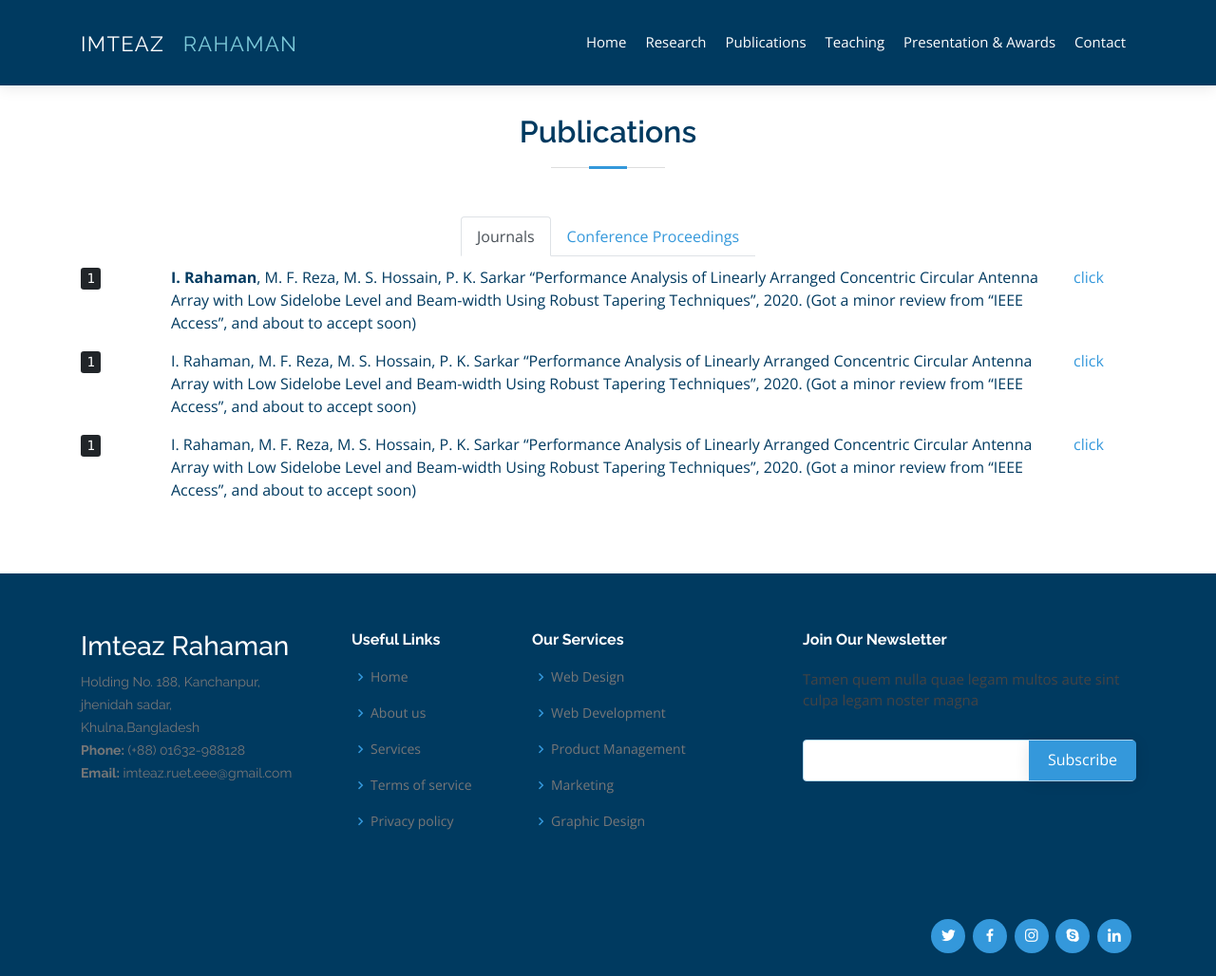
After one commit to ahosanul/personalWebsite, a Django app: page /publications in a window 1280 px wide. The commit adds this page. Shown: the whole page at 95% size. Run offline with Django 3.2, Linux system fonts and the light colour scheme; some libraries are stand-ins or nearby versions.

Commit message:
publication_page

```diff
--- /dev/null
+++ b/assets/css/my.css
@@ -0,0 +1,3 @@
+.font1{
+    font-size: 10px;
+}
--- a/assets/css/style.css
+++ b/assets/css/style.css
@@ -234,7 +234,7 @@ h1, h2, h3, h4, h5, h6 {
 }
 
 .mobile-nav-toggle i {
-  color: #384046;
+  color: #ffffff;
 }
 
 .mobile-nav {
--- /dev/null
+++ b/static/css/my.css
@@ -0,0 +1,3 @@
+.font1{
+    font-size: 10px;
+}
--- a/static/css/style.css
+++ b/static/css/style.css
@@ -234,7 +234,7 @@ h1, h2, h3, h4, h5, h6 {
 }
 
 .mobile-nav-toggle i {
-  color: #384046;
+  color: #ffffff;
 }
 
 .mobile-nav {
--- a/templates/base.html
+++ b/templates/base.html
@@ -1,12 +1,11 @@
 {% load static %}
 <!DOCTYPE html>
 <html lang="en">
-
 <head>
   <meta charset="utf-8">
   <meta content="width=device-width, initial-scale=1.0" name="viewport">
 
-  <title>Arup</title>
+  <title>Arup |{{title}} </title>
   <meta content="" name="descriptison">
   <meta content="" name="keywords">
 
@@ -24,8 +23,12 @@
   <link href="{% static 'vendor/venobox/venobox.css'%}" rel="stylesheet">
   <link href="{% static 'vendor/owl.carousel/assets/owl.carousel.min.css'%}" rel="stylesheet">
 
+    <!-- my css  -->
+    <link href="{% static 'css/my.css'%}" rel="stylesheet">
+
   <!-- Template Main CSS File -->
   <link href="{% static 'css/style.css'%}" rel="stylesheet">
+
 
 
   <!-- moving photo-->
@@ -38,6 +41,10 @@
   * Author: BootstrapMade.com
   * License: https://bootstrapmade.com/license/
   ======================================================== -->
+  {%block style%}
+
+  {%endblock%}
+
 </head>
 
 <body>
@@ -47,20 +54,20 @@
     <div class="container d-flex align-items-center" >
 
       <div class="logo mr-auto">
-        <h1><a href="index.html" style="color: white; font-size: 30px ;font:normal normal normal 22px/1.4em raleway,sans-serif; ">
+        <h1><a href="index" style="color: white; font-size: 30px ;font:normal normal normal 22px/1.4em raleway,sans-serif; ">
            <span style="letter-spacing:0.06em;">Imteaz</span>
           <span style="letter-spacing:0.03em;">&nbsp;</span>
 
-          <span style="color:#7DCADA;letter-spacing:0.06em;font-size:22px;">Rahman</span></a></h1>
+          <span style="color:#7DCADA;letter-spacing:0.06em;font-size:22px;">Rahaman</span></a></h1>
         <!-- Uncomment below if you prefer to use an image logo -->
         <!-- <a href="index.html"><img src="assets/img/logo.png" alt="" class="img-fluid"></a>-->
       </div>
 
       <nav class="nav-menu d-none d-lg-block">
         <ul>
-          <li class="active"><a href="index.html">Home</a></li>
+          <li><a href="index">Home</a></li>
           <li><a href="research.html">Research</a></li>
-          <li><a href="publications.html">Publications</a></li>
+          <li><a href="publications">Publications</a></li>
           <li><a href="Teaching.html">Teaching</a></li>
           <li><a href="Presentation.html">Presentation & Awards</a></li>
           <li><a href="Contact.html">Contact</a></li>
@@ -71,6 +78,27 @@
   </header><!-- End Header -->
 
 
+
+
+
+
+  <main id="main">
+
+    <!-- ======= What We Do Section ======= -->
+    <section id="what-we-do" class="what-we-do">
+      <div class="container" style="margin-top: 60px;">
+
+        <div class="section-title">
+          <h2> {% block pagetitle %}  {% endblock %}</h2>
+        </div>
+        {% block pagedata %}
+
+
+        {%endblock%}
+        </div>
+
+  </main><!-- End #main -->
+
   <!-- ======= Footer ======= -->
   <footer id="footer">
 
@@ -79,18 +107,16 @@
         <div class="row">
 
           <div class="col-lg-3 col-md-6 footer-contact">
-            <h3>Lumia</h3>
+            <h3 style="color :#ffff;">Imteaz Rahaman</h3>
             <p>
-              A108 Adam Street <br>
-              New York, NY 535022<br>
-              United States <br><br>
-              <strong>Phone:</strong> +1 5589 55488 55<br>
-              <strong>Email:</strong> info@example.com<br>
+              Holding No. 188, Kanchanpur, <br> jhenidah sadar,<br>Khulna,Bangladesh<br>
+              <strong>Phone:</strong>  (+88) 01632-988128<br>
+              <strong>Email:</strong> imteaz.ruet.eee@gmail.com<br>
             </p>
           </div>
 
           <div class="col-lg-2 col-md-6 footer-links">
-            <h4>Useful Links</h4>
+            <h4 style="color :#ffff;">Useful Links</h4>
             <ul>
               <li><i class="bx bx-chevron-right"></i> <a href="#">Home</a></li>
               <li><i class="bx bx-chevron-right"></i> <a href="#">About us</a></li>
@@ -101,7 +127,7 @@
           </div>
 
           <div class="col-lg-3 col-md-6 footer-links">
-            <h4>Our Services</h4>
+            <h4 style="color :#ffff;">Our Services</h4>
             <ul>
               <li><i class="bx bx-chevron-right"></i> <a href="#">Web Design</a></li>
               <li><i class="bx bx-chevron-right"></i> <a href="#">Web Development</a></li>
@@ -112,7 +138,7 @@
           </div>
 
           <div class="col-lg-4 col-md-6 footer-newsletter">
-            <h4>Join Our Newsletter</h4>
+            <h4 style="color :#ffff;">Join Our Newsletter</h4>
             <p>Tamen quem nulla quae legam multos aute sint culpa legam noster magna</p>
             <form action="" method="post">
               <input type="email" name="email"><input type="submit" value="Subscribe">
--- /dev/null
+++ b/templates/publication.html
@@ -0,0 +1,131 @@
+{%extends "style.html"%}
+
+{% block pagetitle %} Publications {% endblock %}
+
+
+{% block pagedata %}
+
+
+<div class="bs-example">
+    <div class="row" style="justify-content: center;margin-bottom: 10px;">
+        <ul class="nav nav-tabs" id="myTab">
+            <li class="nav-item">
+                <a href="#profile" class="nav-link" data-toggle="tab">Journals</a>
+            </li>
+            <li class="nav-item">
+                <a href="#messages" class="nav-link" data-toggle="tab">Conference Proceedings</a>
+            </li>
+        </ul>
+    </div>
+    <div class="tab-content">
+        <div class="tab-pane fade" id="profile">
+            <!-- start of Journals list  -->
+
+            <div class="row">
+                <div class="col-lg-1"  >
+                    <kbd>1</kbd>
+                </div>
+                <div class="col-lg-10">
+                    <p> <strong>I. Rahaman</strong>, M. F. Reza, M. S. Hossain, P. K. Sarkar “Performance Analysis of Linearly Arranged Concentric Circular Antenna Array with
+                        Low Sidelobe Level and Beam-width Using Robust Tapering Techniques”, 2020. (Got a minor review from “IEEE Access”, and about
+                        to accept soon)
+                    </p>
+                </div>
+                <div class="col-lg-1">
+                    <a href="">click</a>
+                </div>
+            </div>
+
+            <div class="row">
+                <div class="col-lg-1">
+                    <kbd>1</kbd>
+                </div>
+                <div class="col-lg-10">
+                    <p>I. Rahaman, M. F. Reza, M. S. Hossain, P. K. Sarkar “Performance Analysis of Linearly Arranged Concentric Circular Antenna Array with
+                        Low Sidelobe Level and Beam-width Using Robust Tapering Techniques”, 2020. (Got a minor review from “IEEE Access”, and about
+                        to accept soon)
+                    </p>
+                </div>
+                <div class="col-lg-1">
+                    <a href="">click</a>
+                </div>
+            </div>
+            <div class="row">
+                <div class="col-lg-1">
+                    <kbd>1</kbd>
+                </div>
+                <div class="col-lg-10">
+                    <p>I. Rahaman, M. F. Reza, M. S. Hossain, P. K. Sarkar “Performance Analysis of Linearly Arranged Concentric Circular Antenna Array with
+                        Low Sidelobe Level and Beam-width Using Robust Tapering Techniques”, 2020. (Got a minor review from “IEEE Access”, and about
+                        to accept soon)
+                    </p>
+                </div>
+                <div class="col-lg-1">
+                    <a href="">click</a>
+                </div>
+            </div>
+
+            <!-- end of of Journals list  -->
+
+
+
+        </div>
+        <div class="tab-pane fade" id="messages">
+
+
+
+             <!-- start of confarence list  -->
+
+             <div class="row">
+                <div class="col-lg-1"  >
+                    <kbd>1</kbd>
+                </div>
+                <div class="col-lg-10">
+                    <p> <strong>I. Rahaman</strong>M. S. Hossain, M. F. Reza and P. K. Sarkar, ”Linearly-arranged Concentric Circular Antenna Array Beamformer Using Ta-
+                        pering Technique,” 2019 5th International Conference on Advances in Electrical Engineering (ICAEE), pp. 648-652, Dhaka,Bangladesh
+                    </p>
+                </div>
+                <div class="col-lg-1">
+                    <a href="">click</a>
+                </div>
+            </div>
+
+            <div class="row">
+                <div class="col-lg-1">
+                    <kbd>1</kbd>
+                </div>
+                <div class="col-lg-10">
+                    <p>I. Rahaman, M. F. Reza, M. S. Hossain, P. K. Sarkar “Performance Analysis of Linearly Arranged Concentric Circular Antenna Array with
+                        Low Sidelobe Level and Beam-width Using Robust Tapering Techniques”, 2020. (Got a minor review from “IEEE Access”, and about
+                        to accept soon)
+                    </p>
+                </div>
+                <div class="col-lg-1">
+                    <a href="">click</a>
+                </div>
+            </div>
+            <div class="row">
+                <div class="col-lg-1">
+                    <kbd>1</kbd>
+                </div>
+                <div class="col-lg-10">
+                    <p>I. Rahaman, M. F. Reza, M. S. Hossain, P. K. Sarkar “Performance Analysis of Linearly Arranged Concentric Circular Antenna Array with
+                        Low Sidelobe Level and Beam-width Using Robust Tapering Techniques”, 2020. (Got a minor review from “IEEE Access”, and about
+                        to accept soon)
+                    </p>
+                </div>
+                <div class="col-lg-1">
+                    <a href="">click</a>
+                </div>
+            </div>
+
+            <!-- end of of confarence list  -->
+
+
+
+        </div>
+    </div>
+</div>
+
+
+{% endblock %}
--- /dev/null
+++ b/templates/style.html
@@ -0,0 +1,15 @@
+{%extends "base.html"%}
+
+{%block style%}
+<style>
+#font1{
+font-size: 100px;
+}
+</style>
+
+<script>
+    $(document).ready(function(){
+        $("#myTab li:eq(0) a").tab('show'); // show 2nd tab on page load
+    });
+    </script>
+{%endblock%}
--- a/view/urls.py
+++ b/view/urls.py
@@ -4,6 +4,7 @@ from django.contrib import admin
 
 urlpatterns = [
     path('', views.home, name='home'),
-    path('', views.home, name='home'),
+    path('index', views.home, name='home'),
+    path('publications', views.publicatin, name='publication'),
 
 ]
--- a/view/views.py
+++ b/view/views.py
@@ -5,4 +5,8 @@ from django.http import HttpResponse
 
 
 def home(request):
-    return render(request,"index.html")
+    return render(request,"index.html",{'title':'Home'})
+
+
+def publicatin(request):
+    return render(request, "publication.html",{'title':'Publication'})
```
Also changed, not shown: templates/index.html (+9 -5 lines).
